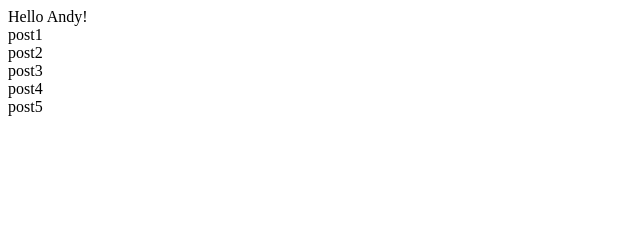
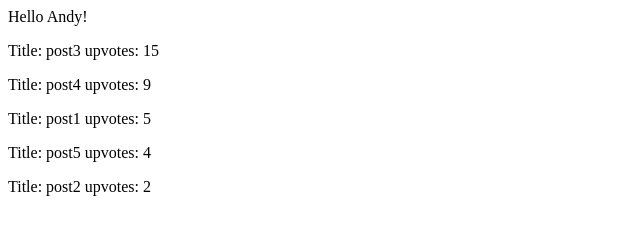
Before and after one commit to andygnewman/mean-tutorial, a website: page app/index.html in a window 1280 px wide. Shown: the whole page, without its empty margins (0-640 px from the left). Drawn offline with nearby package versions, Linux system fonts and the light colour scheme.

Commit message:
e2e tests running to validate sorting of values

```diff
--- a/app/index.html
+++ b/app/index.html
@@ -9,8 +9,8 @@
     <section>
       {{test}}
     </section>
-    <section ng-repeat="post in posts">
-      {{post}}
+    <section ng-repeat="post in posts | orderBy: '-upvotes'">
+      <p>Title: <span>{{post.title}}</span> upvotes: <span>{{post.upvotes}}</span></p>
     </section>
   </body>
 </html>
--- a/app/js/app.js
+++ b/app/js/app.js
@@ -3,10 +3,10 @@ var app = angular.module('andyNews', []);
 app.controller('MainCtrl', ['$scope', function($scope) {
     $scope.test = "Hello Andy!";
     $scope.posts = [
-      'post1',
-      'post2',
-      'post3',
-      'post4',
-      'post5'
+      {title: 'post1', upvotes: 5},
+      {title: 'post2', upvotes: 2},
+      {title: 'post3', upvotes: 15},
+      {title: 'post4', upvotes: 9},
+      {title: 'post5', upvotes: 4}
     ];
 }]);
```
Also changed, not shown: test/e2e/homeSpec.js (+26 -4 lines).
